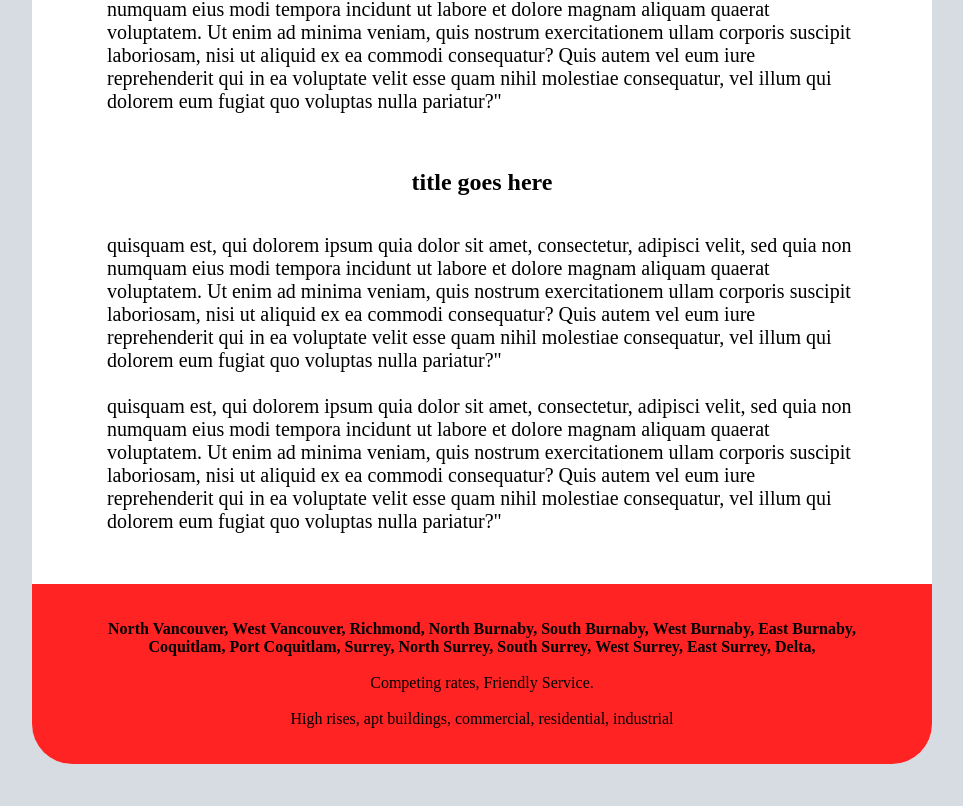
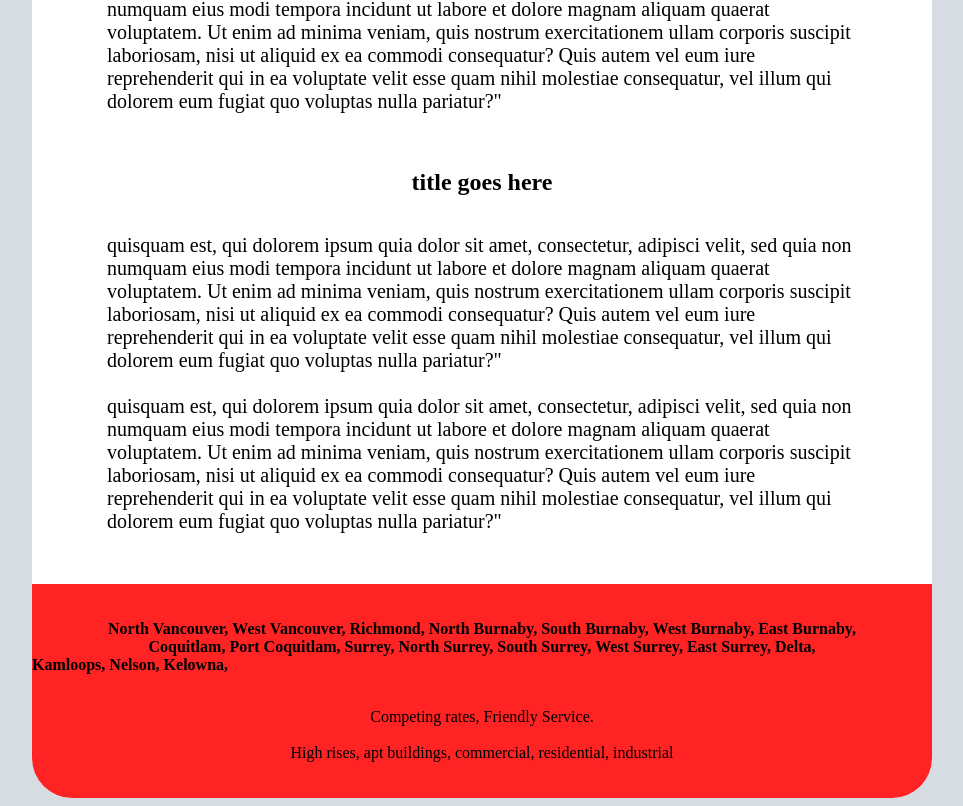
Before and after one commit to firesafety/firesafety.github.io, a plain HTML site: page index.html in a window 1280 px wide. Shown: the part 973-1779 px from the top of the page, without its empty margins (158-1121 px from the left). Before the commit the page ends 1745 px from the top, so only its background shows below. Drawn offline with Linux system fonts and the light colour scheme.

Commit message:
changed text a little

```diff
--- a/index.html
+++ b/index.html
@@ -172,7 +172,7 @@ main{border-radius:40px;}
 <header class=" col-12 col-m-12 header">
 
  <h1 style="text-align:center;">Professional Fire Safety Plans</h1>
-   <center>Professional Fire safety plans, Fire safety plans for your business , from Van to Cranbrook </center>
+   <center>Professional Fire safety management, Fire safety plans for your business , from Vancouver to Cranbrook </center>
 
 
 
@@ -285,6 +285,9 @@ molestiae consequatur, vel illum qui dolorem eum fugiat quo voluptas nulla paria
  <strong>West Surrey,</strong>
  <strong>East Surrey,</strong>
  <strong>Delta,</strong> </p>
+    <strong>Kamloops,</strong>
+ <strong>Nelson,</strong>
+ <strong>Kelowna,</strong> </p>
     <br>
 
 <center>Competing rates, Friendly Service.
```
